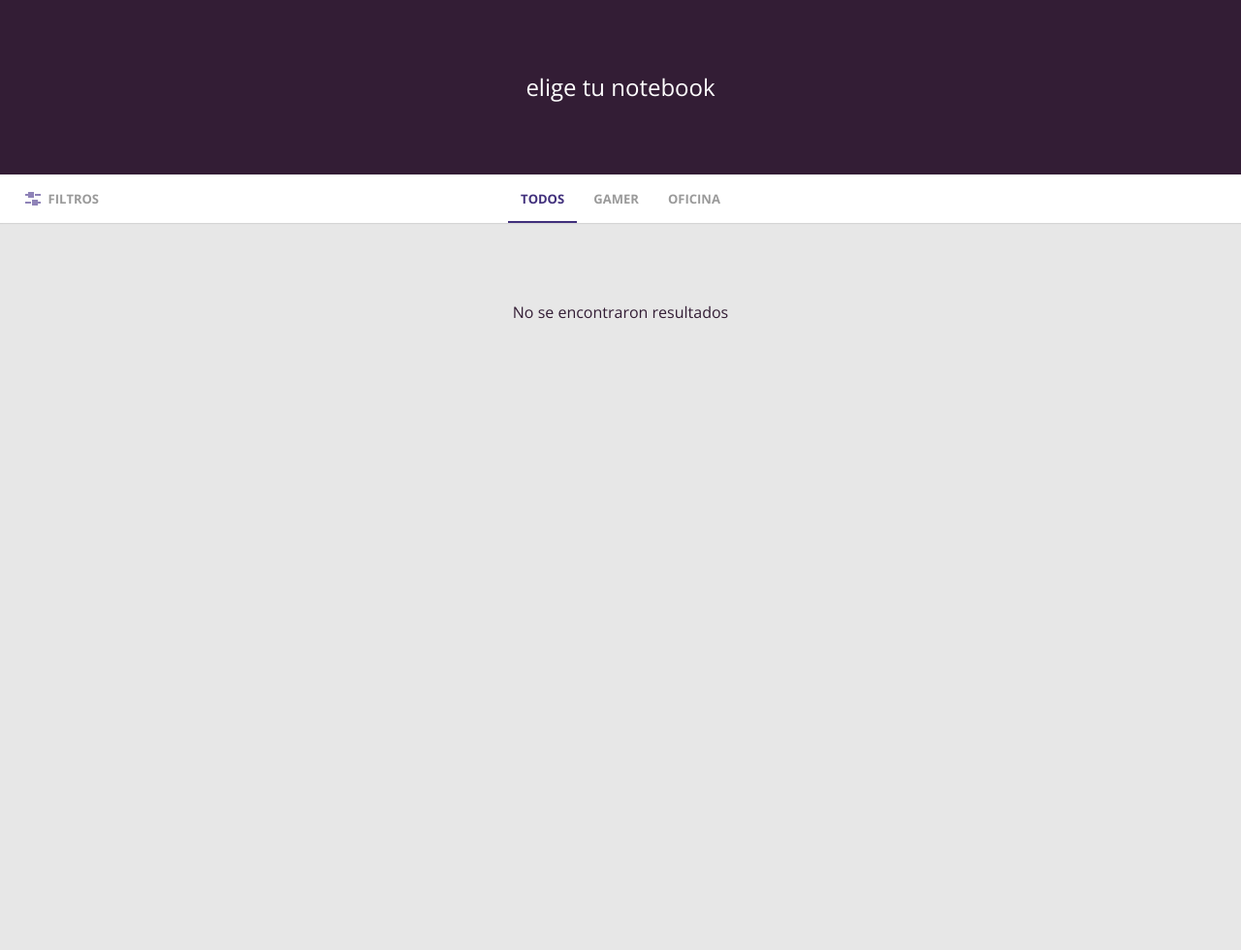
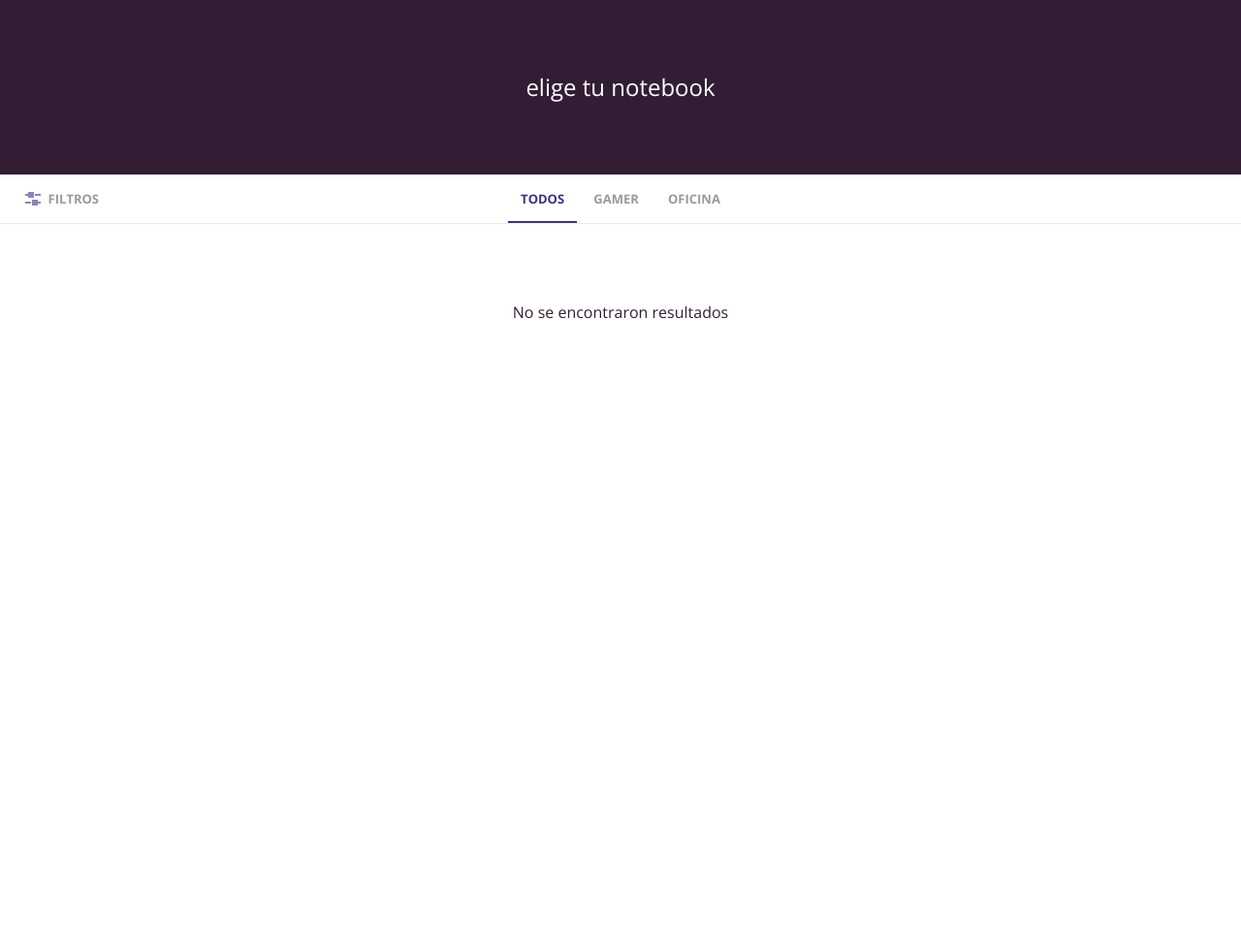
Before and after one commit to bullanguerock/ntbks, a Django app: template templates/ui.html in a window 1280 px wide. Shown: the whole page at 97% size. Run offline with Django 3.2, Linux system fonts and the light colour scheme; the template is opened without the code that fills it, so the values that code supplies are empty; parts of the project's set-up code (start-up, migrations or seed data) failed here and were passed over.

Commit message:
backgorund ffffff

```diff
--- a/static/css/style.css
+++ b/static/css/style.css
@@ -22,7 +22,8 @@ body {
   font-size: 1.6rem;
   font-family: "Open Sans", sans-serif;
   color: #331d35;
-  background-color: #e7e7e7;
+  /* background-color: #e7e7e7; */
+  background-color: #ffffff;
 }
 
 a {
```
